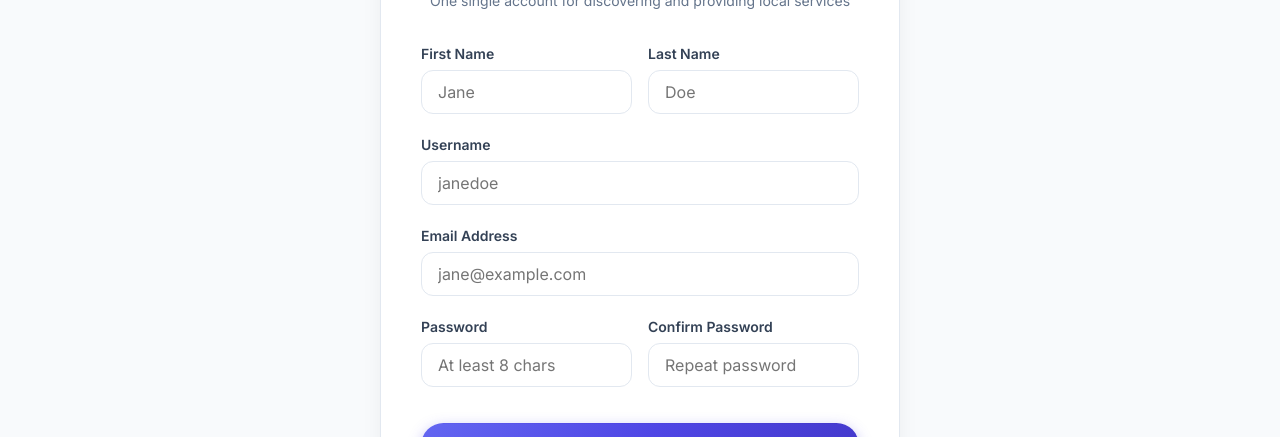
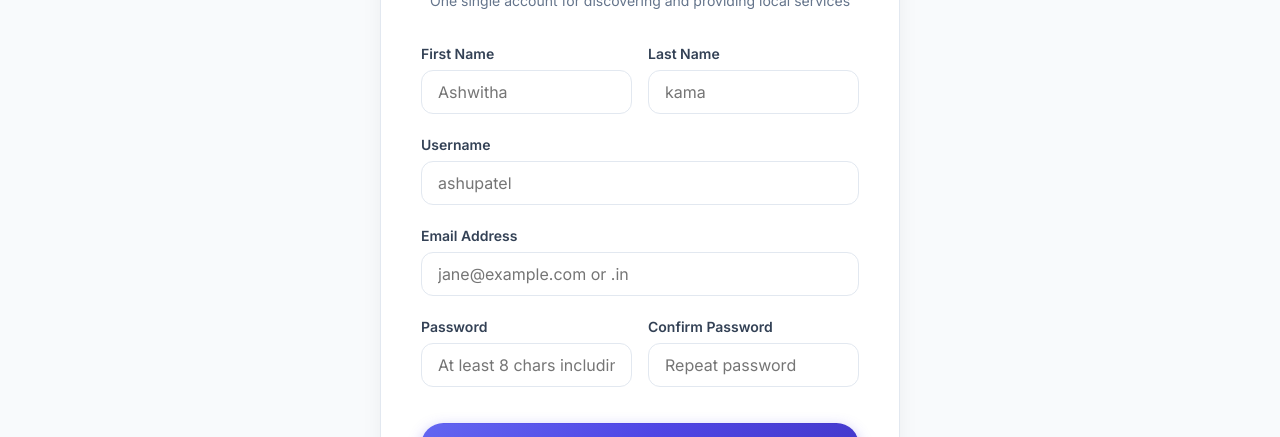
Before and after one commit to Ashwitha-12-ashu/vega, a React (Vite) app in the folder frontend/: page /register in a window 1280 px wide. Shown: the part 275-712 px from the top of the page. Built offline with nearby package versions, Linux system fonts and the light colour scheme; no server answers.

Commit message:
Update Register.jsx

```diff
--- a/frontend/src/pages/Register/Register.jsx
+++ b/frontend/src/pages/Register/Register.jsx
@@ -118,7 +118,7 @@ const Register = () => {
                 name="first_name"
                 value={formData.first_name}
                 onChange={handleChange}
-                placeholder="Jane"
+                placeholder="Ashwitha"
                 className="form-input"
                 required
               />
@@ -130,7 +130,7 @@ const Register = () => {
                 name="last_name"
                 value={formData.last_name}
                 onChange={handleChange}
-                placeholder="Doe"
+                placeholder="kama"
                 className="form-input"
                 required
               />
@@ -144,7 +144,7 @@ const Register = () => {
               name="username"
               value={formData.username}
               onChange={handleChange}
-              placeholder="janedoe"
+              placeholder="ashupatel"
               className="form-input"
               required
             />
@@ -157,7 +157,7 @@ const Register = () => {
               name="email"
               value={formData.email}
               onChange={handleChange}
-              placeholder="jane@example.com"
+              placeholder="jane@example.com or .in"
               className="form-input"
               required
             />
@@ -171,7 +171,7 @@ const Register = () => {
                 name="password"
                 value={formData.password}
                 onChange={handleChange}
-                placeholder="At least 8 chars"
+                placeholder="At least 8 chars including both characters and numbers"
                 className="form-input"
                 required
                 minLength={8}
```
